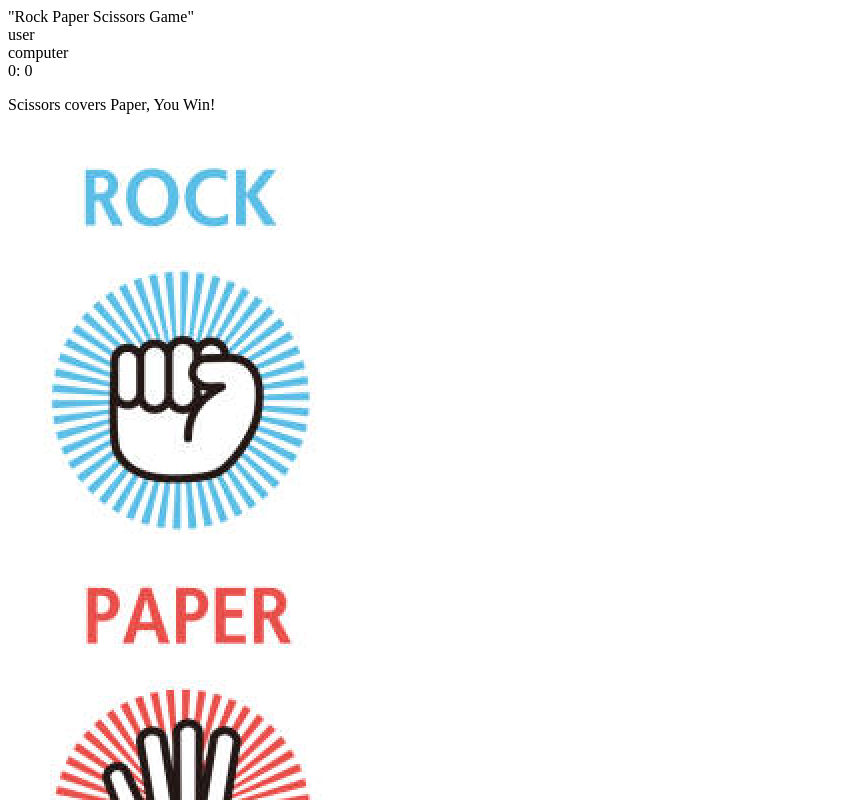
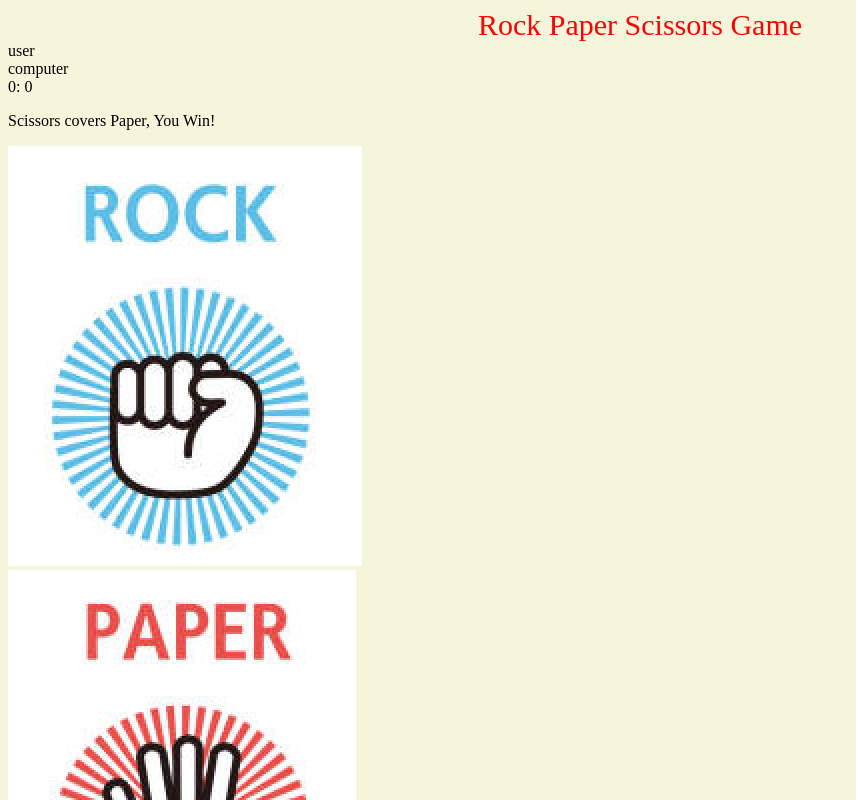
Before and after one commit to fan0703/First-Project-Rock-Paper-Scissors, a plain HTML site: page index.html in a window 1280 px wide. Shown: the top 800 px of the page, without its empty margins (0-856 px from the left). Drawn offline with Linux system fonts and the light colour scheme.

Commit message:
css added

```diff
--- a/index.html
+++ b/index.html
@@ -8,7 +8,7 @@
     <script defer src = "script.js"></script>
 </head>
 <body>
-    <header>"Rock Paper Scissors Game"</header>
+    <header>Rock Paper Scissors Game</header>
     <div class = "score board">
       <div id = "user board">user</div>
       <div id = "computer board">computer</div>
--- a/style.css
+++ b/style.css
@@ -0,0 +1,10 @@
+header {
+text-align: center;
+color: red;
+font-family: 'Times New Roman', Times, serif;
+font-size: 30px ;
+
+}
+body{
+    background-color: beige;
+}
```
